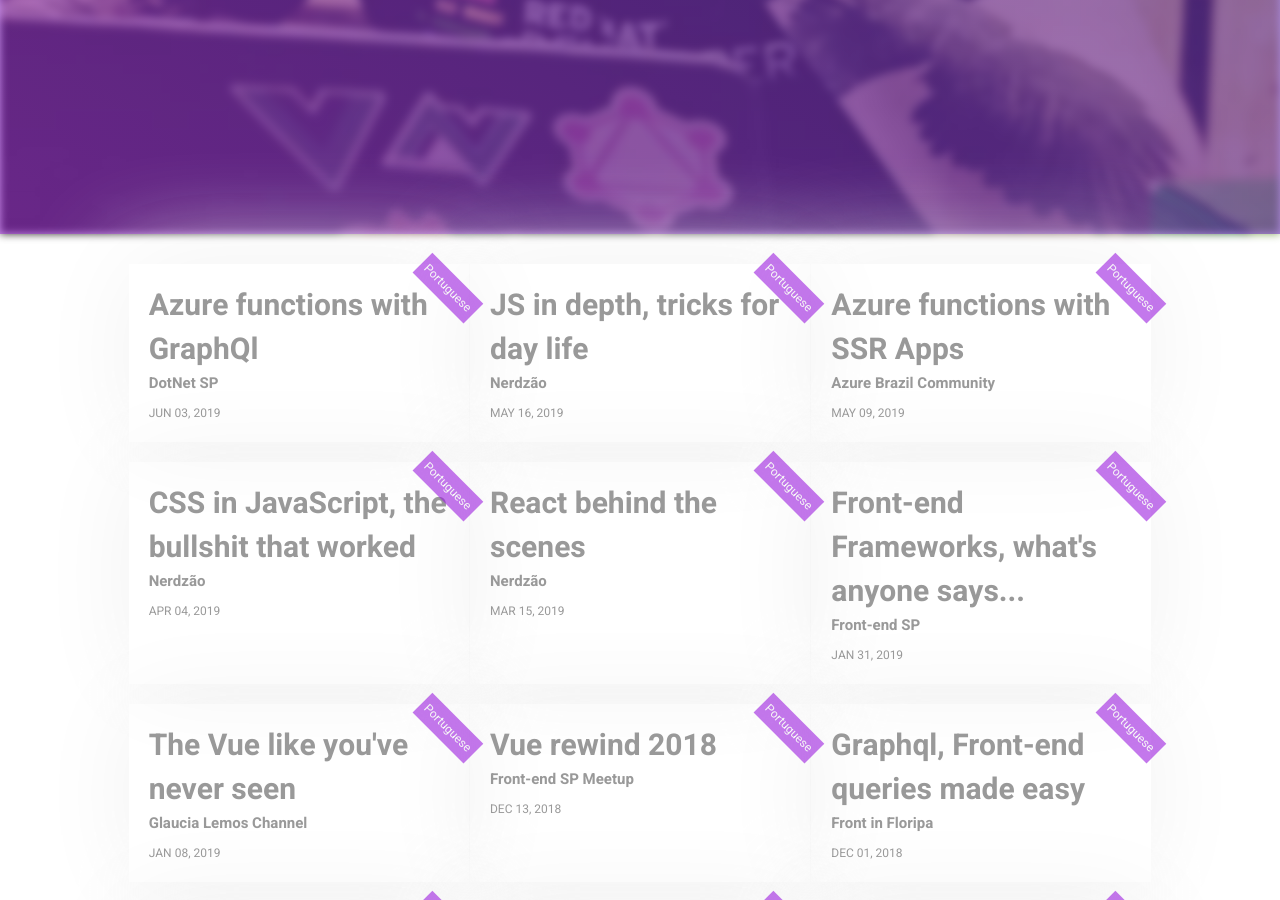
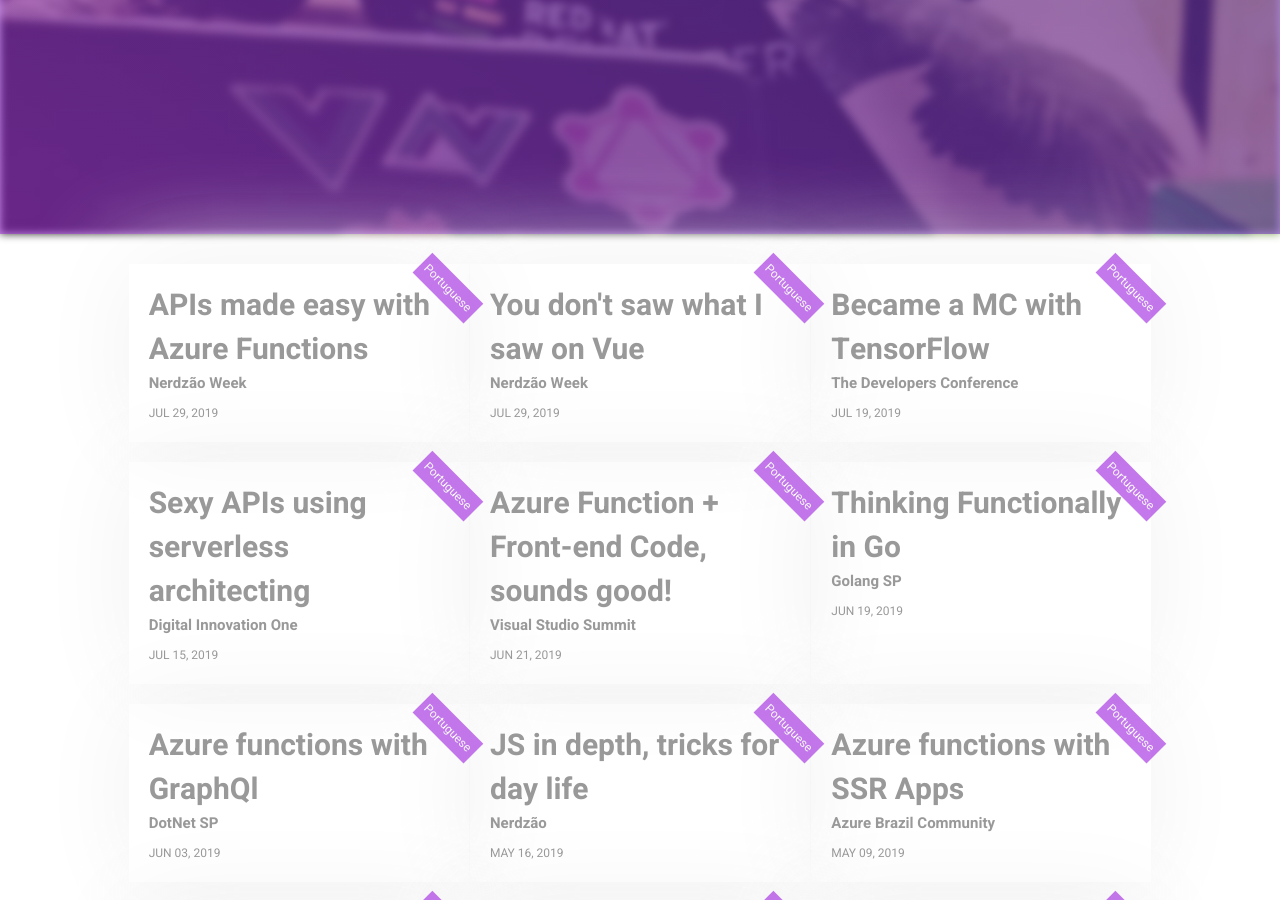
Before and after one commit to Halfeld/website, a Jekyll site: the page built from talks.html, in a window 1280 px wide and 900 px high, scrolled down 666 px. Built offline with Jekyll 4.4.1, drawn with Linux system fonts in a browser that asks for light colours.

Commit message:
add talks

```diff
--- a/_data/talks.yml
+++ b/_data/talks.yml
@@ -1,3 +1,57 @@
+- title: APIs made easy with Azure Functions
+  date: Jul 29, 2019
+  slides: https://speakerdeck.com/igorhalfeld/apis-made-easy-with-azure-functions
+  source_code: https://speakerdeck.com/igorhalfeld/apis-made-easy-with-azure-functions
+  lang: Portuguese
+  from:
+    place: Nerdzão Week
+    link: https://nerdzao.netlify.com/week
+
+- title: You don't saw what I saw on Vue
+  date: Jul 29, 2019
+  slides: https://speakerdeck.com/igorhalfeld/you-dont-saw-what-i-saw-on-vue
+  source_code: https://github.com/IgorHalfeld/websockets-picture-app
+  lang: Portuguese
+  from:
+    place: Nerdzão Week
+    link: https://nerdzao.netlify.com/week
+
+- title: Became a MC with TensorFlow
+  date: Jul 19, 2019
+  slides: https://speakerdeck.com/igorhalfeld/became-a-mc-with-tensorflow
+  source_code: https://github.com/leticiaspedroso/funk-generator
+  lang: Portuguese
+  from:
+    place: The Developers Conference
+    link: http://www.thedevelopersconference.com.br/tdc/2019/saopaulo/trilha-machine-learning
+
+- title: Sexy APIs using serverless architecting
+  date: Jul 15, 2019
+  slides: https://speakerdeck.com/igorhalfeld/sexy-apis-with-serverless-architecture
+  source_code: https://github.com/IgorHalfeld/digital-innovation-one-demo
+  lang: Portuguese
+  from:
+    place: Digital Innovation One
+    link: https://www.youtube.com/watch?v=uCYC1lYpyxc
+
+- title: Azure Function + Front-end Code, sounds good!
+  date: Jun 21, 2019
+  slides: https://speakerdeck.com/igorhalfeld/azure-function-plus-front-end-code-equals-good-idea
+  source_code: https://speakerdeck.com/igorhalfeld/azure-function-plus-front-end-code-equals-good-idea
+  lang: Portuguese
+  from:
+    place: Visual Studio Summit
+    link: http://vssummit.com.br/
+
+- title: Thinking Functionally in Go
+  date: Jun 19, 2019
+  slides: https://speakerdeck.com/igorhalfeld/thinking-functionally-in-go
+  source_code: https://speakerdeck.com/igorhalfeld/thinking-functionally-in-go
+  lang: Portuguese
+  from:
+    place: Golang SP
+    link: https://www.meetup.com/golangbr/events/262223564/
+
 - title: Azure functions with GraphQl
   date: Jun 03, 2019
   slides: https://speakerdeck.com/igorhalfeld/azure-function-with-graphql
```
